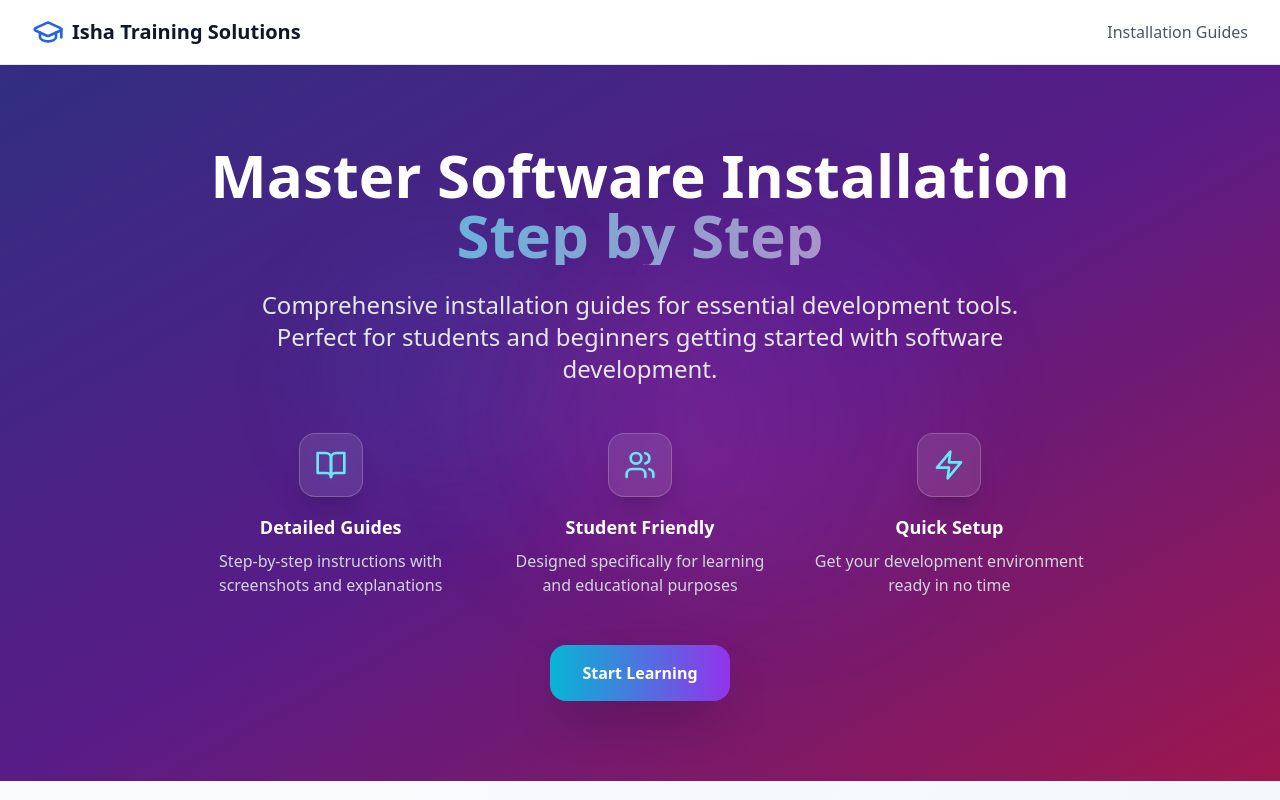
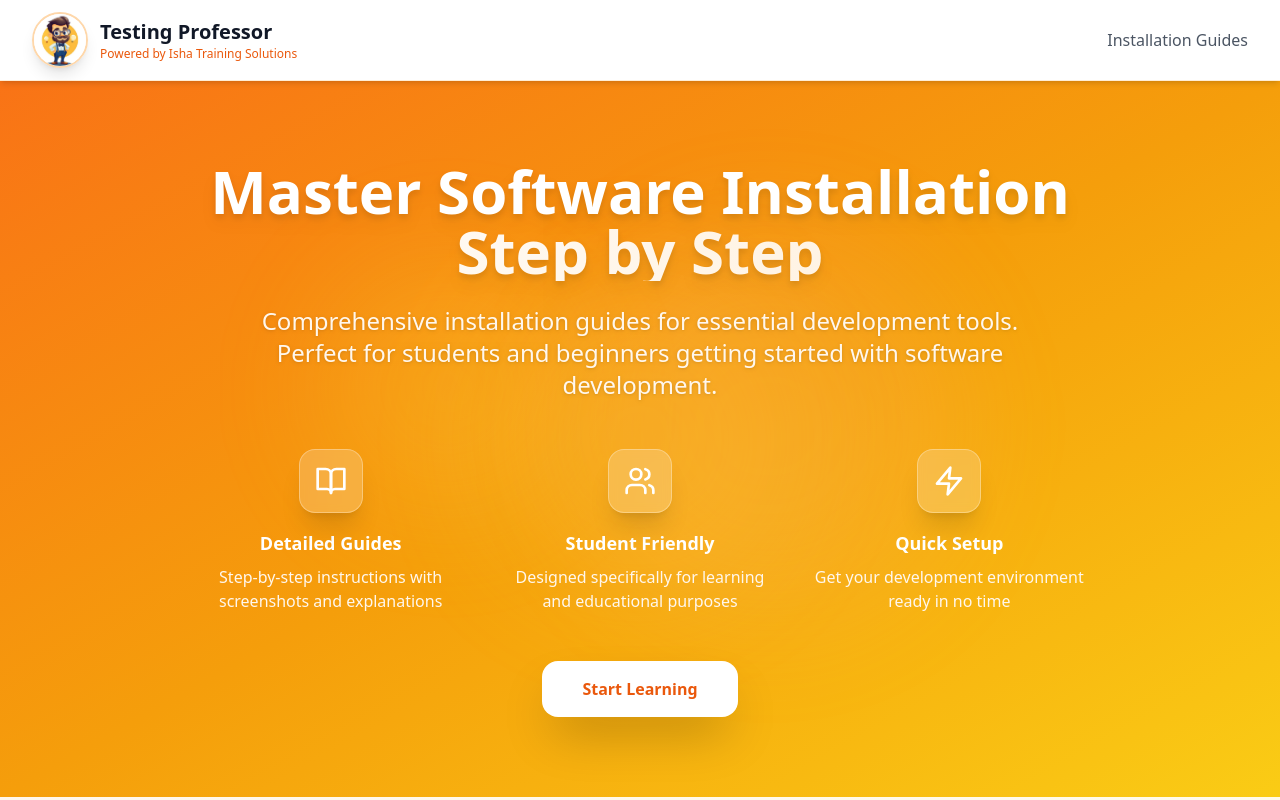
Before and after one commit to AutoAnalyst0743/Tools_Installations, a React (Vite) app: page / in a window 1280 px wide. Shown: the top 800 px of the page. Built offline with nearby package versions, Linux system fonts and the light colour scheme.

Commit message:
Updated App.tsx

```diff
--- a/src/App.tsx
+++ b/src/App.tsx
@@ -10,7 +10,7 @@ function App() {
   const [selectedGuide, setSelectedGuide] = useState<GuideData | null>(null);
 
   return (
-    <div className="min-h-screen bg-gray-50">
+    <div className="min-h-screen bg-orange-50">
       <Navbar />
 
       {selectedGuide ? (
--- a/src/components/Footer.tsx
+++ b/src/components/Footer.tsx
@@ -1,29 +1,36 @@
 import React from 'react';
-import { GraduationCap, Heart } from 'lucide-react';
+import { Heart } from 'lucide-react';
 
 export function Footer() {
   return (
-    <footer className="bg-gradient-to-r from-gray-900 via-indigo-900 to-purple-900 text-white">
+    <footer className="bg-gradient-to-r from-gray-900 via-orange-900 to-amber-900 text-white">
       <div className="max-w-7xl mx-auto px-4 sm:px-6 lg:px-8 py-12">
         <div className="text-center">
-          <div className="flex items-center justify-center space-x-2 mb-4">
-            <GraduationCap className="h-8 w-8 text-cyan-400" />
-            <span className="text-2xl font-bold bg-gradient-to-r from-cyan-400 to-purple-400 bg-clip-text text-transparent">Isha Training Solutions</span>
+          <div className="flex items-center justify-center space-x-3 mb-4">
+            <img
+              src="/testing_professor.png"
+              alt="Testing Professor"
+              className="h-12 w-12 rounded-full shadow-lg border-2 border-orange-300"
+            />
+            <div className="flex flex-col items-start">
+              <span className="text-2xl font-bold text-white">Testing Professor</span>
+              <span className="text-sm text-orange-300">Powered by Isha Training Solutions</span>
+            </div>
           </div>
 
-          <p className="text-gray-300 mb-6 max-w-2xl mx-auto">
+          <p className="text-orange-100 mb-6 max-w-2xl mx-auto">
             Empowering students with comprehensive software installation guides
             for a seamless development environment setup.
           </p>
 
-          <div className="flex items-center justify-center space-x-2 text-gray-300">
+          <div className="flex items-center justify-center space-x-2 text-orange-100">
             <span>Made with</span>
-            <Heart className="h-4 w-4 text-pink-400 animate-pulse" />
+            <Heart className="h-4 w-4 text-orange-300 animate-pulse" />
             <span>for students worldwide</span>
           </div>
 
-          <div className="mt-8 pt-8 border-t border-gray-700/50 text-center text-gray-400">
-            <p>&copy; 2025 Isha Training Solutions. All rights reserved.</p>
+          <div className="mt-8 pt-8 border-t border-orange-700/50 text-center text-orange-200">
+            <p>&copy; 2025 Testing Professor. All rights reserved.</p>
           </div>
         </div>
       </div>
--- a/src/components/Hero.tsx
+++ b/src/components/Hero.tsx
@@ -3,55 +3,55 @@ import { BookOpen, Users, Zap } from 'lucide-react';
 
 export function Hero() {
   return (
-    <div className="relative bg-gradient-to-br from-indigo-900 via-purple-900 to-pink-800 text-white overflow-hidden">
+    <div className="relative bg-gradient-to-br from-orange-500 via-amber-500 to-yellow-400 text-white overflow-hidden">
       {/* Animated background elements */}
       <div className="absolute inset-0">
-        <div className="absolute top-1/4 left-1/4 w-64 h-64 bg-blue-500/10 rounded-full blur-3xl animate-pulse"></div>
-        <div className="absolute bottom-1/4 right-1/4 w-96 h-96 bg-purple-500/10 rounded-full blur-3xl animate-pulse delay-1000"></div>
-        <div className="absolute top-1/2 left-1/2 transform -translate-x-1/2 -translate-y-1/2 w-80 h-80 bg-pink-500/10 rounded-full blur-3xl animate-pulse delay-500"></div>
+        <div className="absolute top-1/4 left-1/4 w-64 h-64 bg-yellow-300/20 rounded-full blur-3xl animate-pulse"></div>
+        <div className="absolute bottom-1/4 right-1/4 w-96 h-96 bg-orange-300/20 rounded-full blur-3xl animate-pulse delay-1000"></div>
+        <div className="absolute top-1/2 left-1/2 transform -translate-x-1/2 -translate-y-1/2 w-80 h-80 bg-amber-300/20 rounded-full blur-3xl animate-pulse delay-500"></div>
       </div>
 
       <div className="max-w-7xl mx-auto px-4 sm:px-6 lg:px-8 py-20">
         <div className="text-center relative z-10">
-          <h1 className="text-4xl md:text-6xl font-bold mb-6 leading-tight">
+          <h1 className="text-4xl md:text-6xl font-bold mb-6 leading-tight text-white drop-shadow-lg">
             Master Software Installation
-            <span className="block bg-gradient-to-r from-cyan-400 to-pink-400 bg-clip-text text-transparent">Step by Step</span>
+            <span className="block bg-gradient-to-r from-white to-orange-100 bg-clip-text text-transparent">Step by Step</span>
           </h1>
 
-          <p className="text-xl md:text-2xl text-gray-200 mb-12 max-w-3xl mx-auto leading-relaxed">
+          <p className="text-xl md:text-2xl text-orange-50 mb-12 max-w-3xl mx-auto leading-relaxed drop-shadow">
             Comprehensive installation guides for essential development tools.
             Perfect for students and beginners getting started with software development.
           </p>
 
           <div className="grid md:grid-cols-3 gap-8 max-w-4xl mx-auto mb-12">
             <div className="text-center">
-              <div className="bg-white/10 backdrop-blur-sm rounded-2xl w-16 h-16 mx-auto mb-4 flex items-center justify-center border border-white/20 shadow-xl">
-                <BookOpen className="h-8 w-8 text-cyan-300" />
+              <div className="bg-white/20 backdrop-blur-sm rounded-2xl w-16 h-16 mx-auto mb-4 flex items-center justify-center border border-white/30 shadow-xl">
+                <BookOpen className="h-8 w-8 text-white" />
               </div>
-              <h3 className="text-lg font-semibold mb-2">Detailed Guides</h3>
-              <p className="text-gray-300">Step-by-step instructions with screenshots and explanations</p>
+              <h3 className="text-lg font-semibold mb-2 text-white">Detailed Guides</h3>
+              <p className="text-orange-50">Step-by-step instructions with screenshots and explanations</p>
             </div>
 
             <div className="text-center">
-              <div className="bg-white/10 backdrop-blur-sm rounded-2xl w-16 h-16 mx-auto mb-4 flex items-center justify-center border border-white/20 shadow-xl">
-                <Users className="h-8 w-8 text-cyan-300" />
+              <div className="bg-white/20 backdrop-blur-sm rounded-2xl w-16 h-16 mx-auto mb-4 flex items-center justify-center border border-white/30 shadow-xl">
+                <Users className="h-8 w-8 text-white" />
               </div>
-              <h3 className="text-lg font-semibold mb-2">Student Friendly</h3>
-              <p className="text-gray-300">Designed specifically for learning and educational purposes</p>
+              <h3 className="text-lg font-semibold mb-2 text-white">Student Friendly</h3>
+              <p className="text-orange-50">Designed specifically for learning and educational purposes</p>
             </div>
 
             <div className="text-center">
-              <div className="bg-white/10 backdrop-blur-sm rounded-2xl w-16 h-16 mx-auto mb-4 flex items-center justify-center border border-white/20 shadow-xl">
-                <Zap className="h-8 w-8 text-cyan-300" />
+              <div className="bg-white/20 backdrop-blur-sm rounded-2xl w-16 h-16 mx-auto mb-4 flex items-center justify-center border border-white/30 shadow-xl">
+                <Zap className="h-8 w-8 text-white" />
               </div>
-              <h3 className="text-lg font-semibold mb-2">Quick Setup</h3>
-              <p className="text-gray-300">Get your development environment ready in no time</p>
+              <h3 className="text-lg font-semibold mb-2 text-white">Quick Setup</h3>
+              <p className="text-orange-50">Get your development environment ready in no time</p>
             </div>
           </div>
 
           <a
             href="#guides"
-            className="inline-flex items-center bg-gradient-to-r from-cyan-500 to-purple-600 hover:from-cyan-400 hover:to-purple-500 text-white font-semibold px-8 py-4 rounded-2xl shadow-2xl transition-all duration-300 transform hover:scale-105 hover:shadow-cyan-500/25"
+            className="inline-flex items-center bg-white text-orange-600 hover:bg-orange-50 font-bold px-10 py-4 rounded-2xl shadow-2xl transition-all duration-300 transform hover:scale-105 hover:shadow-orange-900/30"
           >
             Start Learning
           </a>
--- a/src/components/Navbar.tsx
+++ b/src/components/Navbar.tsx
@@ -1,21 +1,28 @@
 import React, { useState } from 'react';
-import { GraduationCap, Menu, X } from 'lucide-react';
+import { Menu, X } from 'lucide-react';
 
 export function Navbar() {
   const [isMenuOpen, setIsMenuOpen] = useState(false);
 
   return (
-    <nav className="bg-white shadow-sm border-b border-gray-200 sticky top-0 z-50">
+    <nav className="bg-white shadow-md border-b border-orange-100 sticky top-0 z-50">
       <div className="max-w-7xl mx-auto px-4 sm:px-6 lg:px-8">
-        <div className="flex justify-between items-center h-16">
-          <div className="flex items-center space-x-2">
-            <GraduationCap className="h-8 w-8 text-blue-600" />
-            <span className="text-xl font-bold text-gray-900">Isha Training Solutions</span>
+        <div className="flex justify-between items-center h-20">
+          <div className="flex items-center space-x-3">
+            <img
+              src="/testing_professor.png"
+              alt="Testing Professor"
+              className="h-14 w-14 rounded-full shadow-lg border-2 border-orange-200"
+            />
+            <div className="flex flex-col">
+              <span className="text-xl font-bold text-gray-900">Testing Professor</span>
+              <span className="text-xs text-orange-600 font-medium">Powered by Isha Training Solutions</span>
+            </div>
           </div>
 
           {/* Desktop Menu */}
           <div className="hidden md:flex items-center space-x-8">
-            <a href="#guides" className="text-gray-600 hover:text-blue-600 transition-colors">
+            <a href="#guides" className="text-gray-600 hover:text-orange-600 transition-colors font-medium">
               Installation Guides
             </a>
           </div>
@@ -24,7 +31,7 @@ export function Navbar() {
           <div className="md:hidden">
             <button
               onClick={() => setIsMenuOpen(!isMenuOpen)}
-              className="text-gray-600 hover:text-blue-600 transition-colors"
+              className="text-gray-600 hover:text-orange-600 transition-colors"
             >
               {isMenuOpen ? <X className="h-6 w-6" /> : <Menu className="h-6 w-6" />}
             </button>
@@ -33,11 +40,11 @@ export function Navbar() {
 
         {/* Mobile Menu */}
         {isMenuOpen && (
-          <div className="md:hidden border-t border-gray-200">
+          <div className="md:hidden border-t border-orange-100">
             <div className="px-2 pt-2 pb-3 space-y-1">
               <a
                 href="#guides"
-                className="block px-3 py-2 text-gray-600 hover:text-blue-600 transition-colors"
+                className="block px-3 py-2 text-gray-600 hover:text-orange-600 transition-colors font-medium"
                 onClick={() => setIsMenuOpen(false)}
               >
                 Installation Guides
```
Also changed, not shown: src/components/GuideDetail.tsx (+17 -17 lines), src/components/InstallationGuides.tsx (+5 -5 lines).
